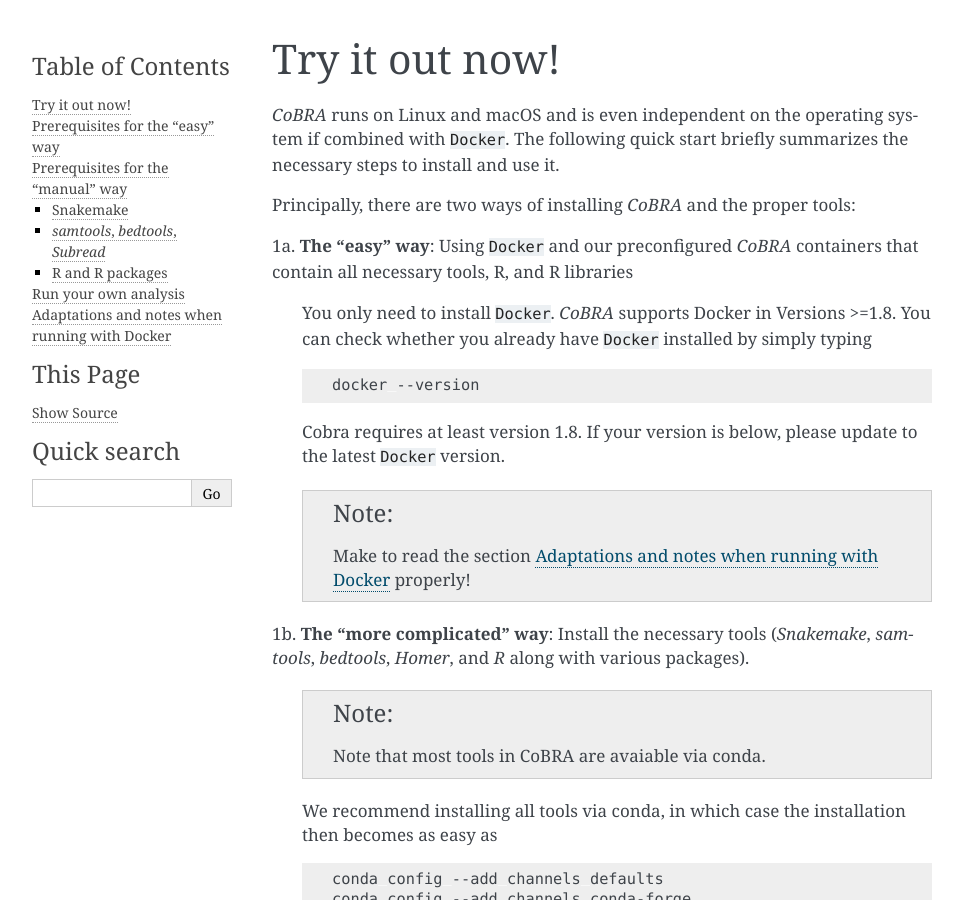
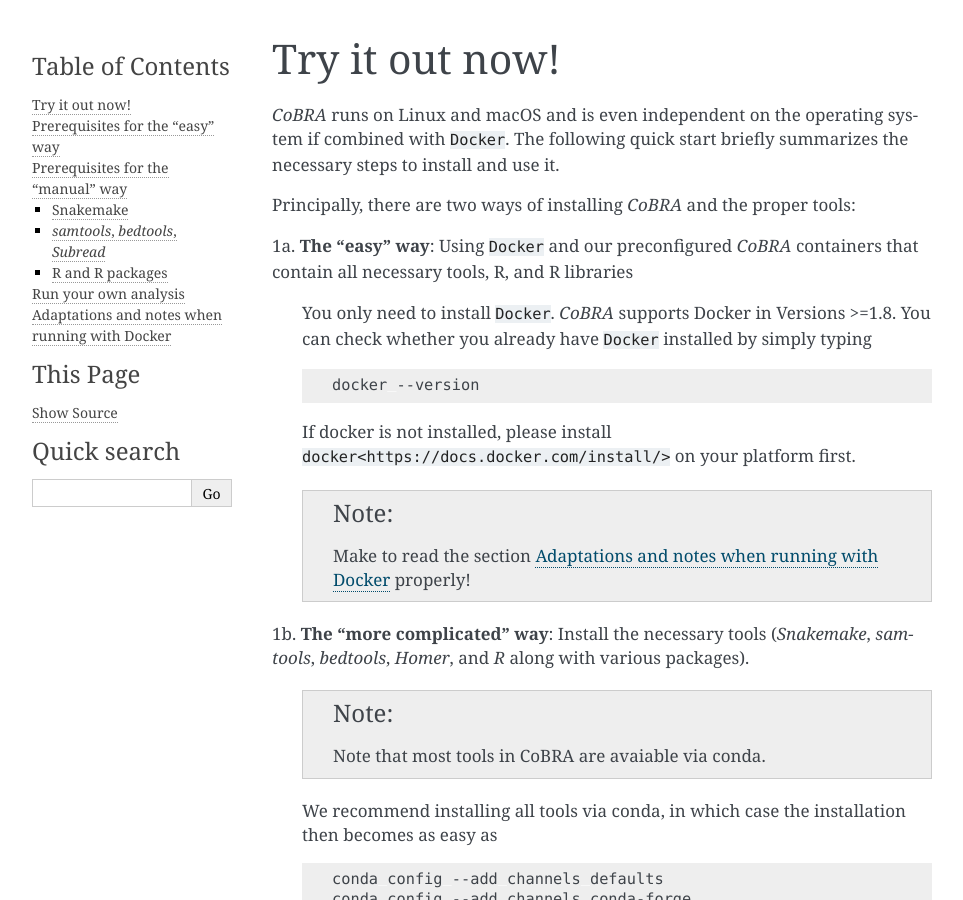
Before and after one commit to qiuxintao101/cobra, a Sphinx documentation site: the page built from docs/install.rst, in a window 1280 px wide and 900 px high. Shown: the whole window, without its empty margins (148-1111 px from the left). Built offline with Sphinx 7.4.7, drawn with Linux system fonts in a browser that asks for light colours; pages that are not in the unit, such as notebooks, are missing from menus.

Commit message:
Update install.rst

```diff
--- a/docs/install.rst
+++ b/docs/install.rst
@@ -15,7 +15,7 @@
 
     docker --version
 
-  Cobra requires at least version 1.8. If your version is below, please update to the latest ``Docker`` version.
+  If docker is not installed, please install ``docker<https://docs.docker.com/install/>`` on your platform first.
 
   .. note:: Make to read the section :ref:`docs-DockerNotes` properly!
 
```
